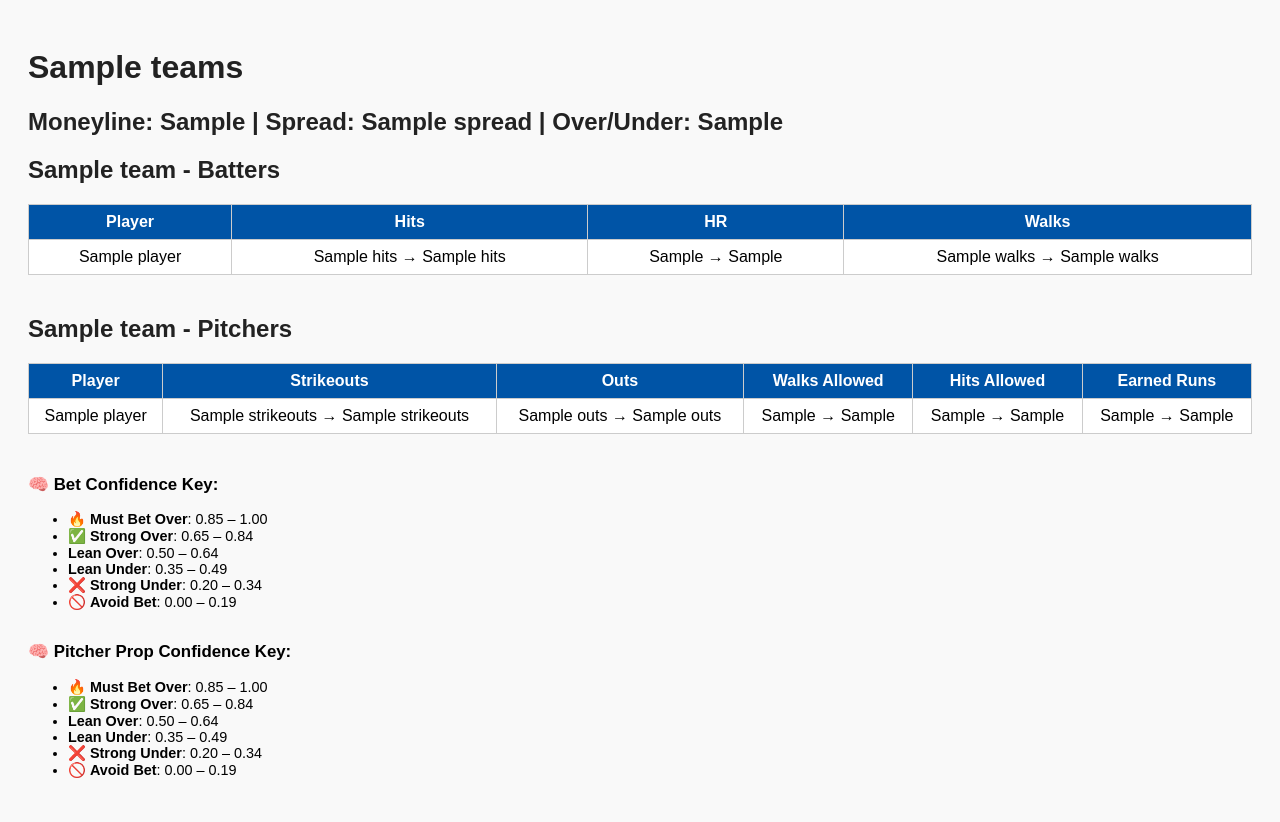
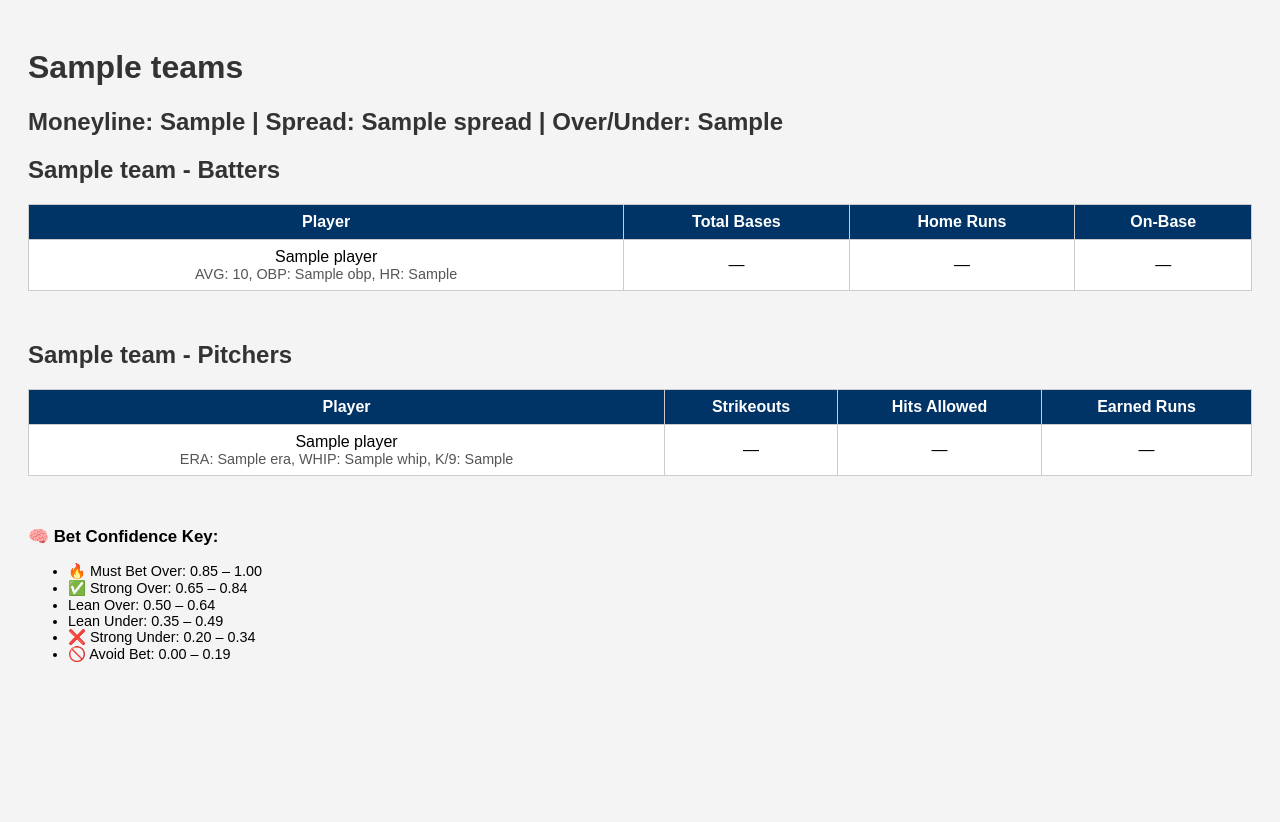
Before and after one commit to CMunoz-24/Munoz-Master-Picks, a Flask app: template templates/game_detail.html in a window 1280 px wide. After the commit the page ends 662 px from the top, so only its background shows below. Run offline with Flask 3, Linux system fonts and the light colour scheme; the template is opened without the code that fills it: most values are stand-ins (such as "Sample title", 1, 10 or a date in 2020).

Commit message:
Update game detail page to show season stats and bet probabilities for hitters and pitchers

```diff
--- a/templates/game_detail.html
+++ b/templates/game_detail.html
@@ -5,20 +5,20 @@
     <style>
         body {
             font-family: Arial, sans-serif;
-            background-color: #f9f9f9;
+            background-color: #f4f4f4;
             padding: 20px;
         }
         h1, h2 {
-            color: #222;
+            color: #333;
         }
         .team-section {
-            margin-bottom: 40px;
+            margin-bottom: 50px;
         }
         table {
             width: 100%;
+            background-color: white;
             border-collapse: collapse;
-            margin-top: 10px;
-            background-color: #fff;
+            margin-top: 15px;
         }
         th, td {
             border: 1px solid #ccc;
@@ -26,8 +26,12 @@
             text-align: center;
         }
         th {
-            background-color: #0054a6;
+            background-color: #003366;
             color: white;
+        }
+        .stat-line {
+            font-size: 0.9em;
+            color: #555;
         }
     </style>
 </head>
@@ -41,67 +45,92 @@
         <table>
             <tr>
                 <th>Player</th>
-            <th>Hits</th>
-            <th>HR</th>
-            <th>Walks</th>
+                <th>Total Bases</th>
+                <th>Home Runs</th>
+                <th>On-Base</th>
             </tr>
             {% for player in players %}
             <tr>
-            <td>{{ player.name }}</td>
-            <td>{{ player.Hits }}{% if player.Recommendations %} → {{ player.Recommendations.Hits }}{% endif %}</td>
-            <td>{{ player.HR }}{% if player.Recommendations %} → {{ player.Recommendations.HR }}{% endif %}</td>
-            <td>{{ player.Walks }}{% if player.Recommendations %} → {{ player.Recommendations.Walks }}{% endif %}</td>
+                <td>
+                    {{ player.name }}
+                    <div class="stat-line">
+                        AVG: {{ player.SeasonStats.avg or "N/A" }},
+                        OBP: {{ player.SeasonStats.obp or "N/A" }},
+                        HR: {{ player.SeasonStats.hr or "N/A" }}
+                    </div>
+                </td>
+                <td>
+                    {% if player.Recommendations["Total Bases"] %}
+                        {{ player.Recommendations["Total Bases"] }}
+                    {% else %} — {% endif %}
+                </td>
+                <td>
+                    {% if player.Recommendations["Home Run Prop"] %}
+                        {{ player.Recommendations["Home Run Prop"] }}
+                    {% else %} — {% endif %}
+                </td>
+                <td>
+                    {% if player.Recommendations["On-Base Prop"] %}
+                        {{ player.Recommendations["On-Base Prop"] }}
+                    {% else %} — {% endif %}
+                </td>
             </tr>
             {% endfor %}
         </table>
     </div>
     {% endfor %}
+
     {% for team, players in game.pitchers.items() %}
-<div class="team-section" style="margin-top: 40px;">
+    <div class="team-section">
         <h2>{{ team }} - Pitchers</h2>
         <table>
             <tr>
                 <th>Player</th>
                 <th>Strikeouts</th>
-            <th>Outs</th>
-            <th>Walks Allowed</th>
                 <th>Hits Allowed</th>
                 <th>Earned Runs</th>
             </tr>
             {% for player in players %}
             <tr>
-            <td>{{ player.name }}</td>
-            <td>{{ player.Strikeouts }}{% if player.Recommendations %} → {{ player.Recommendations["Strikeouts"] }}{% endif %}</td>
-            <td>{{ player.Outs }}{% if player.Recommendations %} → {{ player.Recommendations["Outs"] }}{% endif %}</td>
-            <td>{{ player["Walks Allowed"] }}{% if player.Recommendations %} → {{ player.Recommendations["Walks Allowed"] }}{% endif %}</td>
-            <td>{{ player["Hits Allowed"] }}{% if player.Recommendations %} → {{ player.Recommendations["Hits Allowed"] }}{% endif %}</td>
-            <td>{{ player["Earned Runs"] }}{% if player.Recommendations %} → {{ player.Recommendations["Earned Runs"] }}{% endif %}</td>
+                <td>
+                    {{ player.name }}
+                    <div class="stat-line">
+                        ERA: {{ player.SeasonStats.era or "N/A" }},
+                        WHIP: {{ player.SeasonStats.whip or "N/A" }},
+                        K/9: {{ player.SeasonStats.so9 or "N/A" }}
+                    </div>
+                </td>
+                <td>
+                    {% if player.Recommendations["Strikeouts Prop"] %}
+                        {{ player.Recommendations["Strikeouts Prop"] }}
+                    {% else %} — {% endif %}
+                </td>
+                <td>
+                    {% if player.Recommendations["Hits Allowed Prop"] %}
+                        {{ player.Recommendations["Hits Allowed Prop"] }}
+                    {% else %} — {% endif %}
+                </td>
+                <td>
+                    {% if player.Recommendations["Earned Runs Prop"] %}
+                        {{ player.Recommendations["Earned Runs Prop"] }}
+                    {% else %} — {% endif %}
+                </td>
             </tr>
             {% endfor %}
         </table>
     </div>
     {% endfor %}
+
+    <div style="margin-top: 30px; font-size: 0.9em;">
+        <h3>🧠 Bet Confidence Key:</h3>
+        <ul>
+            <li>🔥 Must Bet Over: 0.85 – 1.00</li>
+            <li>✅ Strong Over: 0.65 – 0.84</li>
+            <li>Lean Over: 0.50 – 0.64</li>
+            <li>Lean Under: 0.35 – 0.49</li>
+            <li>❌ Strong Under: 0.20 – 0.34</li>
+            <li>🚫 Avoid Bet: 0.00 – 0.19</li>
+        </ul>
+    </div>
 </body>
 </html>
-<div style="margin-top: 40px; font-size: 0.9em;">
-    <h3>🧠 Bet Confidence Key:</h3>
-    <ul>
-        <li>🔥 <strong>Must Bet Over</strong>: 0.85 – 1.00</li>
-        <li>✅ <strong>Strong Over</strong>: 0.65 – 0.84</li>
-        <li><strong>Lean Over</strong>: 0.50 – 0.64</li>
-        <li><strong>Lean Under</strong>: 0.35 – 0.49</li>
-        <li>❌ <strong>Strong Under</strong>: 0.20 – 0.34</li>
-        <li>🚫 <strong>Avoid Bet</strong>: 0.00 – 0.19</li>
-    </ul>
-</div>
-<div style="margin-top: 30px; font-size: 0.9em;">
-    <h3>🧠 Pitcher Prop Confidence Key:</h3>
-    <ul>
-        <li>🔥 <strong>Must Bet Over</strong>: 0.85 – 1.00</li>
-        <li>✅ <strong>Strong Over</strong>: 0.65 – 0.84</li>
-        <li><strong>Lean Over</strong>: 0.50 – 0.64</li>
-        <li><strong>Lean Under</strong>: 0.35 – 0.49</li>
-        <li>❌ <strong>Strong Under</strong>: 0.20 – 0.34</li>
-        <li>🚫 <strong>Avoid Bet</strong>: 0.00 – 0.19</li>
-    </ul>
-</div>
```
Lines whose indentation alone changed are shown as unchanged.
